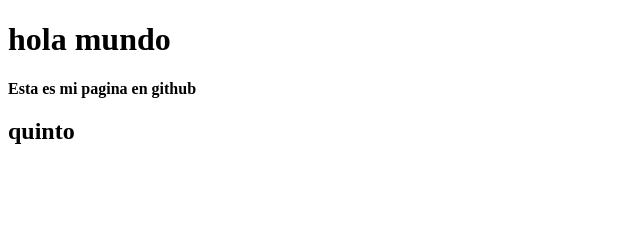
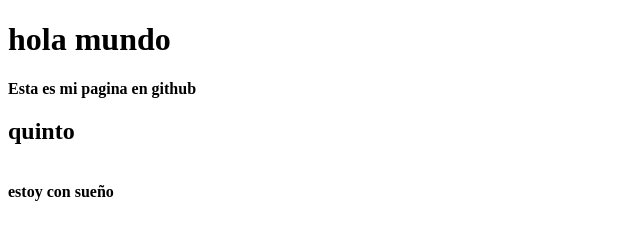
Before and after one commit to fernandobn/henrrybarrionuevo.github.io, a plain HTML site: page index.html in a window 1280 px wide. Shown: the whole page, without its empty margins (0-640 px from the left). Drawn offline with Linux system fonts and the light colour scheme.

Commit message:
otra un index.html

```diff
--- a/index.html
+++ b/index.html
@@ -9,5 +9,7 @@
     <h1>hola mundo</h1>
     <b>Esta es mi pagina en github</b>
     <h2>quinto</h2>
+    <br>
+    <b>estoy con sueño</b>
 </body>
 </html>
```
